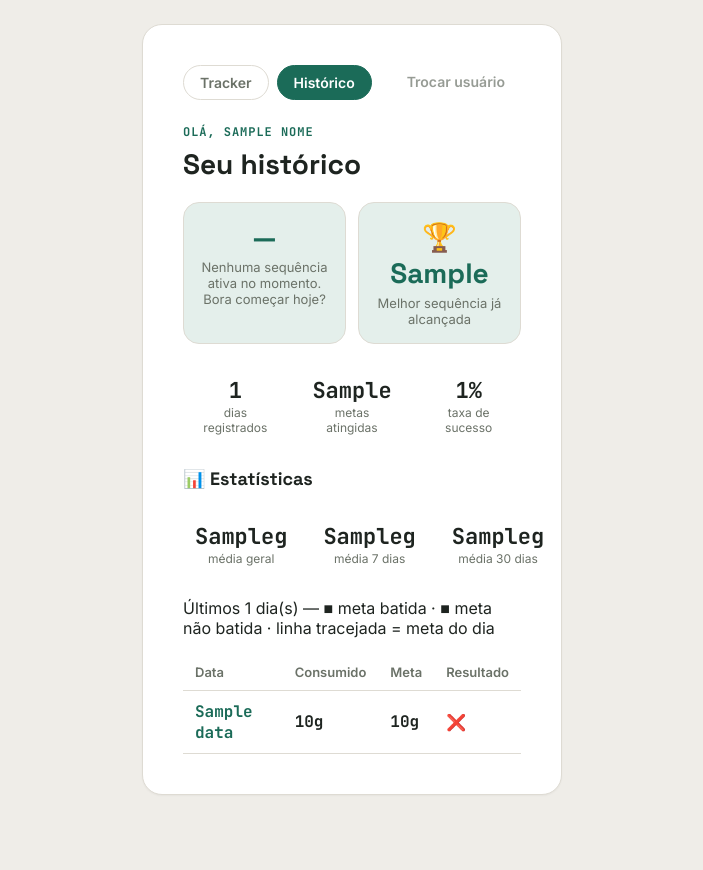
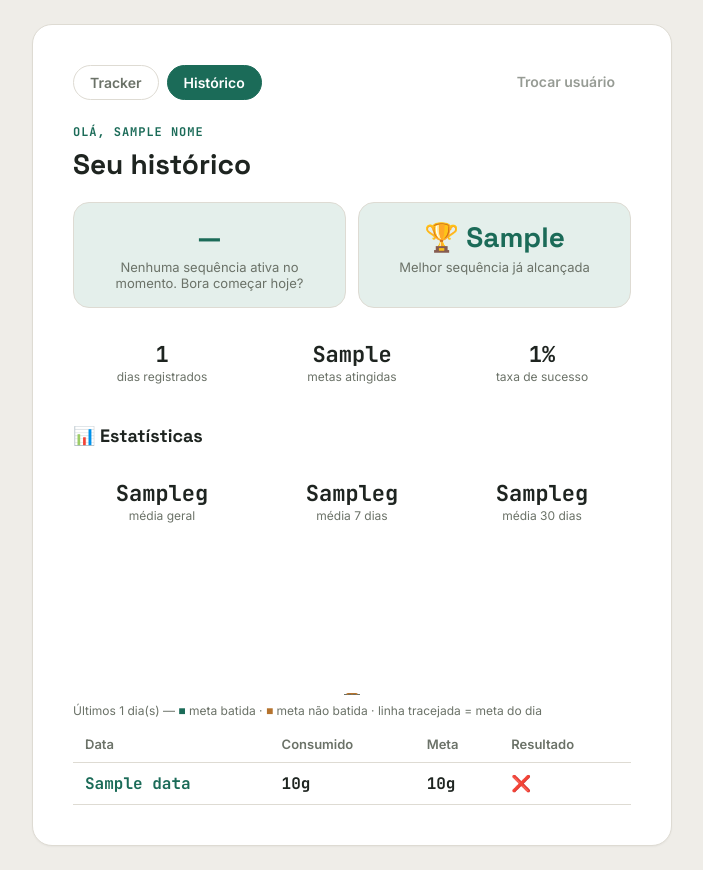
Before and after one commit to Arthur-Isidoro/Protein-Tracker, a Flask app: template templates/historico.html in a window 1280 px wide. Shown: the whole page, without its empty margins (288-991 px from the left). Before the commit the page ends 795 px from the top, so only its background shows below. Run offline with Flask 3, Linux system fonts and the light colour scheme; the template is opened without the code that fills it: most values are stand-ins (such as "Sample title", 1, 10 or a date in 2020).

Commit message:
Update style.css
centraliza gráfico de barras e adiciona card mais largo para o histórico

```diff
--- a/static/style.css
+++ b/static/style.css
@@ -177,7 +177,6 @@ button:hover { opacity: 0.92; }
 
 .reset-link:hover { color: var(--ink); }
 
-/* Data do dia no tracker */
 .data-hoje {
     text-align: center;
     color: var(--muted);
@@ -192,7 +191,6 @@ button:hover { opacity: 0.92; }
     margin-top: 4px;
 }
 
-/* Navegação entre abas */
 .nav-tabs {
     display: flex;
     gap: 8px;
@@ -223,7 +221,6 @@ button:hover { opacity: 0.92; }
     opacity: 0.7;
 }
 
-/* Lista de usuários (tela inicial) */
 .user-list {
     list-style: none;
     padding: 0;
@@ -263,7 +260,6 @@ button:hover { opacity: 0.92; }
     border-top: 1px solid var(--border);
 }
 
-/* Cards de streak (histórico) */
 .streak-cards {
     display: grid;
     grid-template-columns: 1fr 1fr;
@@ -294,7 +290,6 @@ button:hover { opacity: 0.92; }
     color: var(--muted);
 }
 
-/* Resumo do período */
 .resumo-grid {
     display: grid;
     grid-template-columns: repeat(3, 1fr);
@@ -322,7 +317,6 @@ button:hover { opacity: 0.92; }
     text-align: center;
 }
 
-/* Tabela de histórico */
 .table-wrap {
     overflow-x: auto;
 }
@@ -355,7 +349,6 @@ button:hover { opacity: 0.92; }
     text-decoration: underline;
 }
 
-/* Link de resumo no tracker */
 .streak-mini {
     display: block;
     text-align: center;
@@ -405,7 +398,6 @@ button:hover { opacity: 0.92; }
     font-weight: 600;
 }
 
-/* Responsividade: tabela vira "cards" empilhados em telas pequenas */
 @media (max-width: 480px) {
     .streak-cards {
         grid-template-columns: 1fr;
@@ -438,3 +430,71 @@ button:hover { opacity: 0.92; }
         color: var(--muted);
     }
 }
+
+.card-wide {
+    max-width: 640px;
+}
+
+.secao-titulo {
+    margin-top: 28px;
+}
+
+.chart-wrap {
+    overflow-x: auto;
+    margin: 16px 0 4px;
+    padding-bottom: 4px;
+}
+
+.chart {
+    display: flex;
+    align-items: flex-end;
+    justify-content: center;
+    gap: 4px;
+    height: 140px;
+    min-width: fit-content;
+}
+
+.chart-col {
+    position: relative;
+    width: 12px;
+    height: 100%;
+    display: flex;
+    align-items: flex-end;
+    flex-shrink: 0;
+}
+
+.chart-bar {
+    width: 100%;
+    border-radius: 3px 3px 0 0;
+    min-height: 2px;
+}
+
+.chart-bar-ok {
+    background: var(--accent);
+}
+
+.chart-bar-fail {
+    background: var(--warn);
+}
+
+.chart-meta-line {
+    position: absolute;
+    left: -2px;
+    right: -2px;
+    height: 1px;
+    border-top: 1px dashed var(--muted);
+}
+
+.chart-legend {
+    font-size: 12px;
+    color: var(--muted);
+    margin: 0 0 8px;
+}
+
+.legenda-ok {
+    color: var(--accent);
+}
+
+.legenda-fail {
+    color: var(--warn);
+}
```
